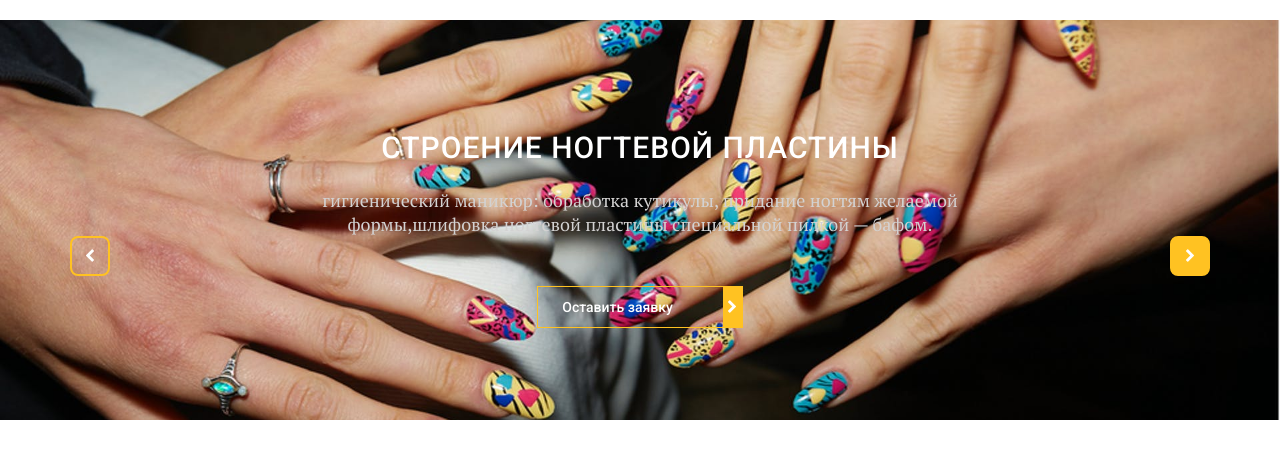
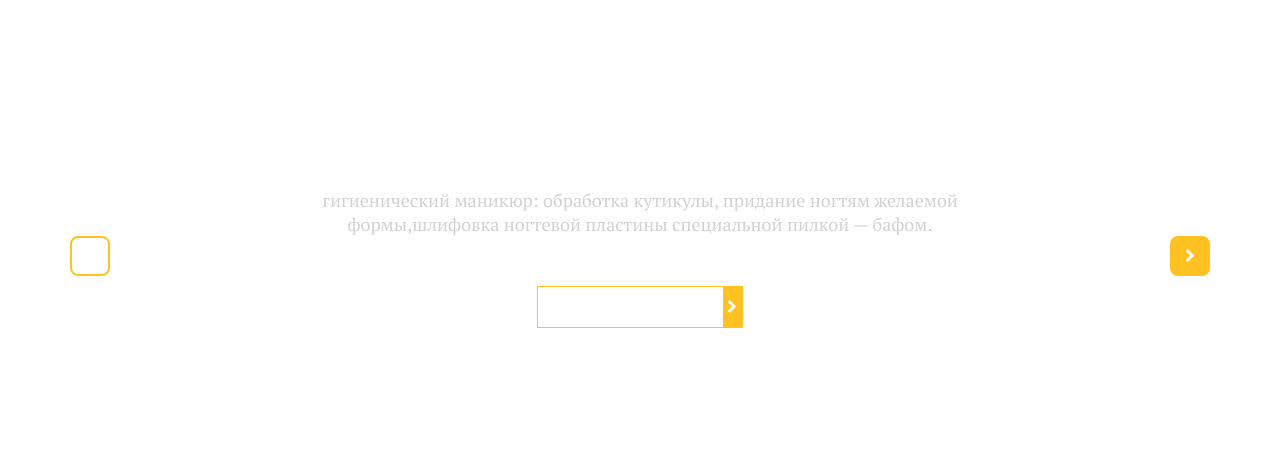
Before and after one commit to ReuvenSlepnev/progect, a website: page app/index.html in a window 1280 px wide. Shown: the part 286-753 px from the top of the page. Drawn offline with nearby package versions, Linux system fonts and the light colour scheme; files whose address does not match are found by name.

Commit message:
create new branche
make changes on new branche
//delete image from file style.css

```diff
--- a/app/css/style.css
+++ b/app/css/style.css
@@ -112,7 +112,7 @@ header{
     display: none;
 }
 .slider{
-    background-image: url(../img/slider-fon.jpg);
+    /* background-image: url(../img/slider-fon.jpg); */
     background-repeat: no-repeat;
     background-size: cover;
     background-position: center;
```
